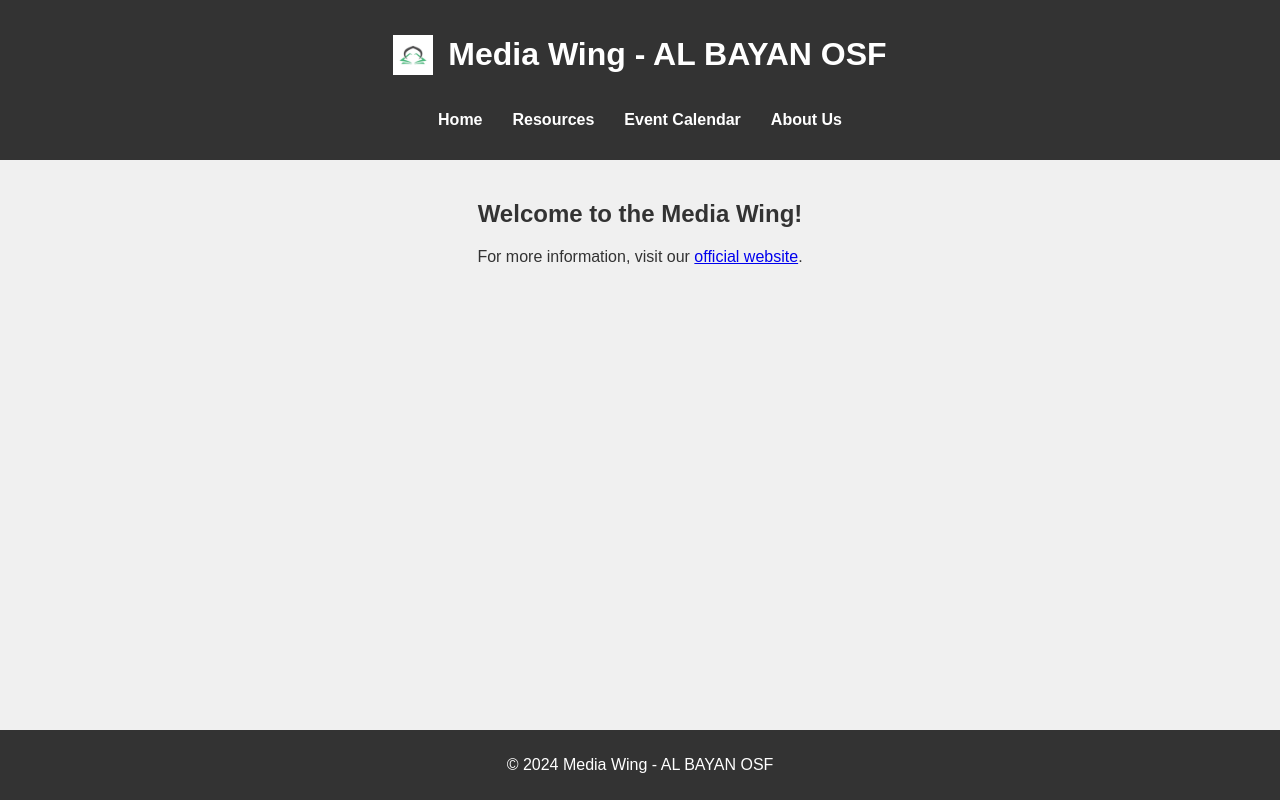
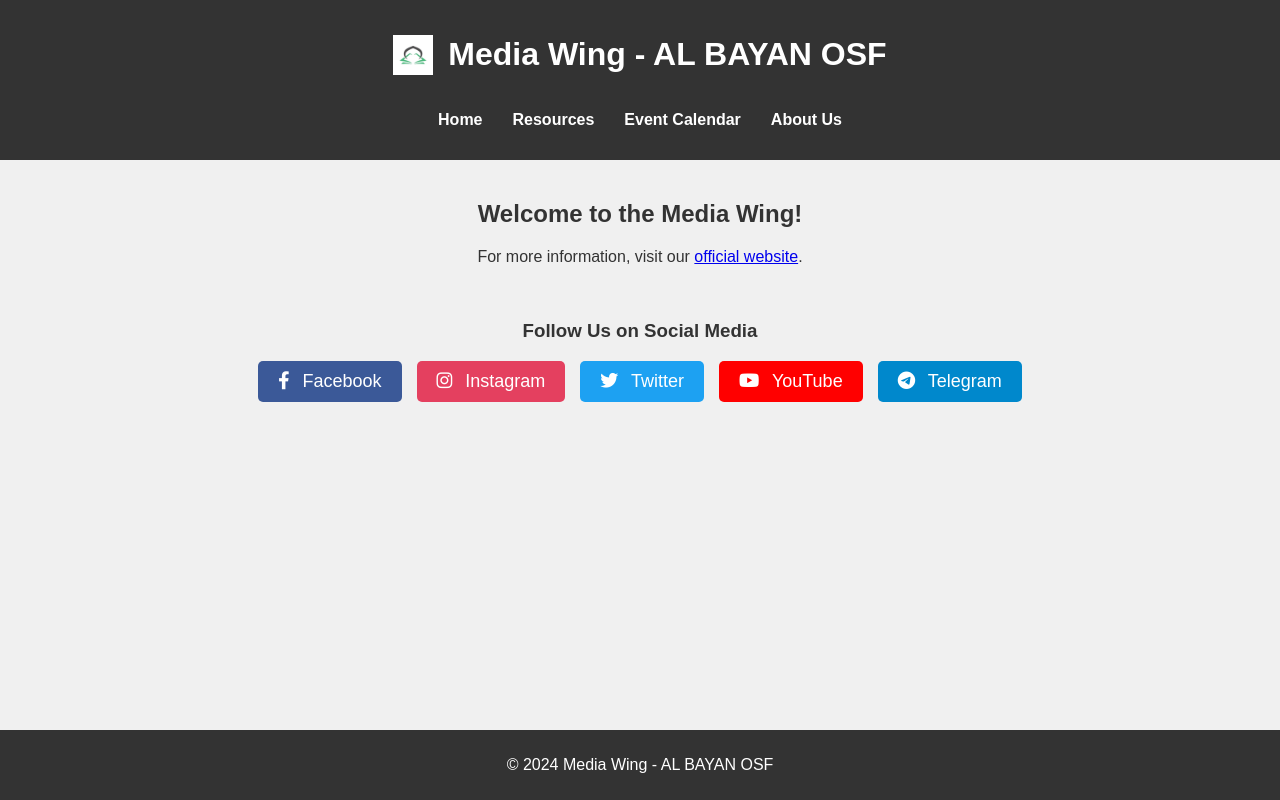
Before and after one commit to mediawingofalbayanosf/albayan-media-pwa, a plain HTML site: page index.html in a window 1280 px wide. Drawn offline with Linux system fonts and the light colour scheme.

Commit message:
Update index.html

```diff
--- a/index.html
+++ b/index.html
@@ -4,25 +4,22 @@
     <meta charset="UTF-8">
     <meta name="viewport" content="width=device-width, initial-scale=1.0">
     <title>Media Wing - AL BAYAN OSF</title>
-
-    <!-- Link to the stylesheet -->
+    <base href="/albayan-media-pwa/">
     <link rel="stylesheet" href="styles.css">
-
-    <!-- Link to the manifest file -->
     <link rel="manifest" href="manifest.json">
 
-    <!-- Adding favicon using your icon file -->
+    <!-- Use icon-192x192.png as favicon -->
     <link rel="icon" href="icon-192x192.png" type="image/png">
 
-    <!-- Link to the app.js script -->
     <script src="app.js" defer></script>
+
+    <!-- Add FontAwesome for social media icons -->
+    <link rel="stylesheet" href="https://cdnjs.cloudflare.com/ajax/libs/font-awesome/6.0.0-beta3/css/all.min.css">
 </head>
 <body>
-    <!-- Header with Logo and Navigation Menu -->
     <header>
         <div class="logo-container">
-            <!-- Adding the logo on the left side -->
-            <img src="icon-192x192.png" alt="Logo" class="logo">
+            <img src="icon-192x192.png" alt="Media Wing Logo" class="logo">
             <h1>Media Wing - AL BAYAN OSF</h1>
         </div>
         <nav>
@@ -35,13 +32,34 @@
         </nav>
     </header>
 
-    <!-- Main content -->
-    <main id="home">
+    <main>
         <h2>Welcome to the Media Wing!</h2>
         <p>For more information, visit our <a href="https://sites.google.com/view/albayanosfmediawing" target="_blank">official website</a>.</p>
+
+        <!-- Social Media Section -->
+        <section class="social-media">
+            <h3>Follow Us on Social Media</h3>
+            <div class="social-buttons">
+                <a href="https://www.facebook.com/MediaWingofAlbayanOSF" class="social-button facebook" target="_blank">
+                    <i class="fab fa-facebook-f"></i> Facebook
+                </a>
+                <a href="https://www.instagram.com/media_wing.albayan_osf" class="social-button instagram" target="_blank">
+                    <i class="fab fa-instagram"></i> Instagram
+                </a>
+                <a href="https://twitter.com/M_W_albayanosf" class="social-button twitter" target="_blank">
+                    <i class="fab fa-twitter"></i> Twitter
+                </a>
+                <a href="https://www.youtube.com/@Media_Wing_of_AL_BAYAN_OSF" class="social-button youtube" target="_blank">
+                    <i class="fab fa-youtube"></i> YouTube
+                </a>
+                <a href="https://t.me/mediawing_albayanosf" class="social-button telegram" target="_blank">
+                    <i class="fab fa-telegram-plane"></i> Telegram
+                </a>
+            </div>
+        </section>
     </main>
 
-    <!-- Footer with updated year -->
+    <!-- Updated Year in Footer -->
     <footer>
         <p>© 2024 Media Wing - AL BAYAN OSF</p>
     </footer>
```
